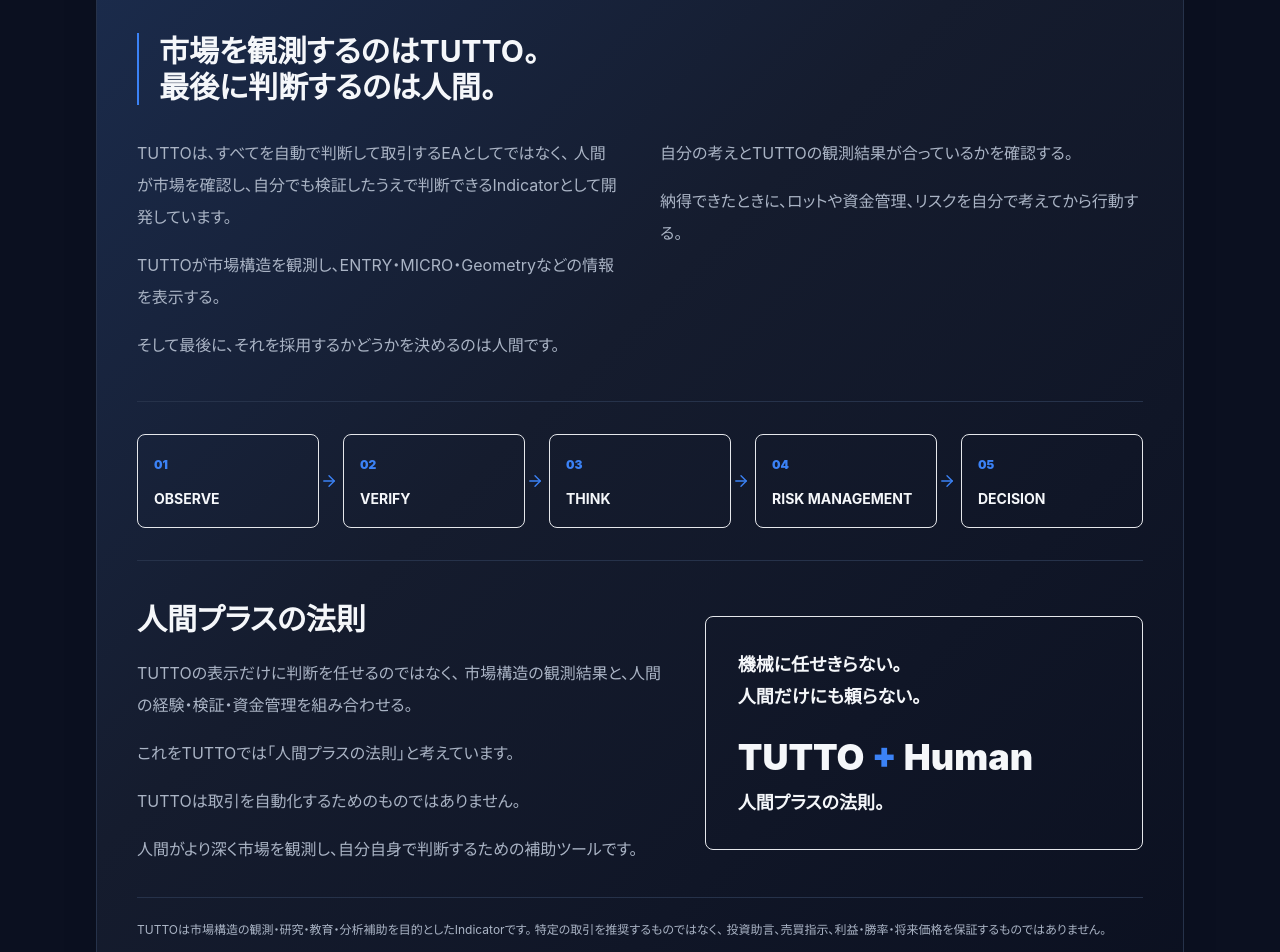
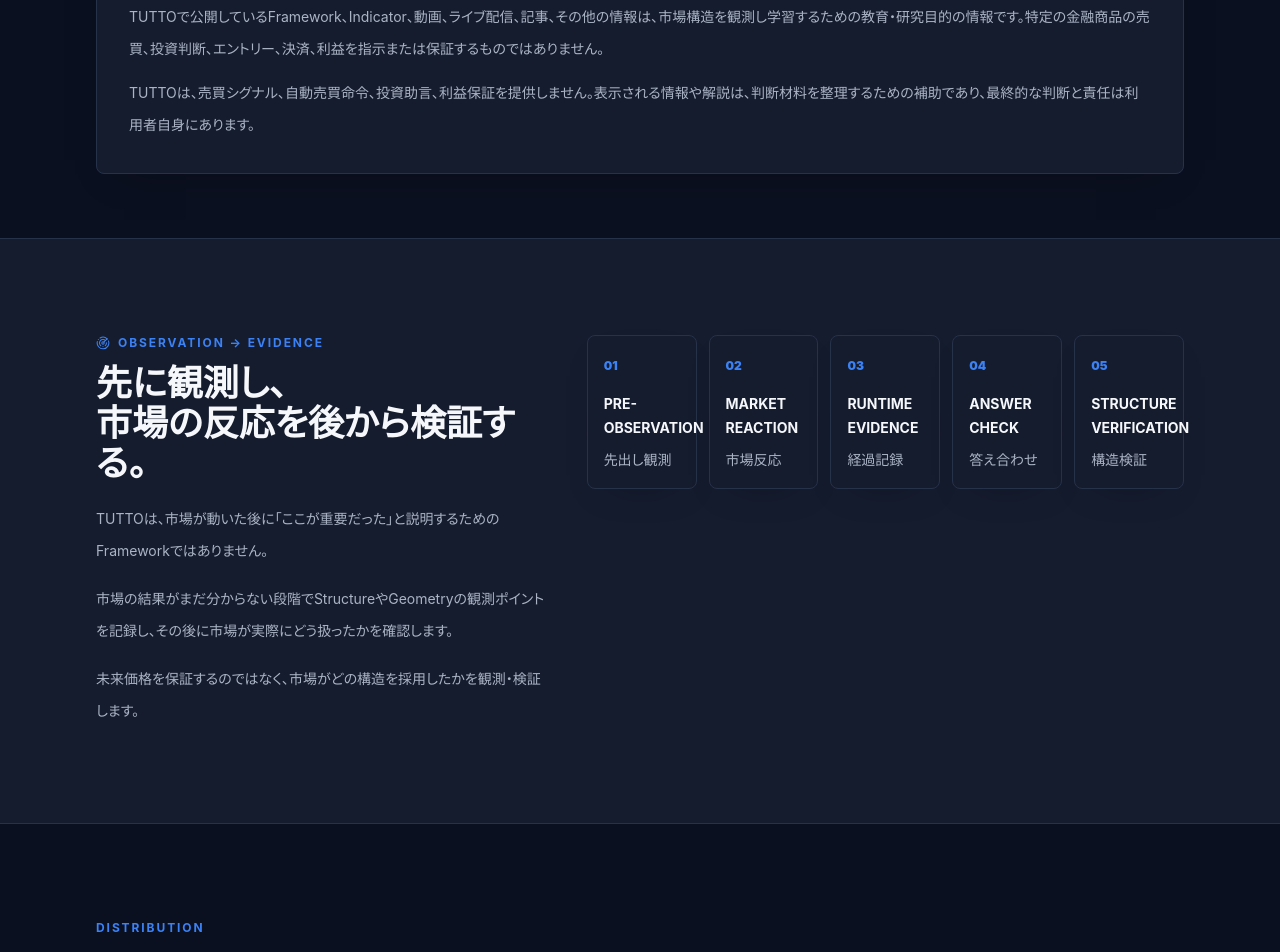
Before and after one commit to richfulllife923-ux/fx-education-site, a Next.js app: page / in a window 1280 px wide. Shown: the part 1600-2552 px from the top of the page. Built offline with nearby package versions, Linux system fonts and the light colour scheme.

Commit message:
Remove Human Plus section from homepage

```diff
--- a/app/page.tsx
+++ b/app/page.tsx
@@ -167,88 +167,6 @@
         </div>
       </section>
 
-      <section className="container-page pb-16 sm:pb-24" aria-labelledby="tutto-human-heading">
-        <div className="card border-primary/60 bg-[linear-gradient(135deg,rgba(59,130,246,0.16),rgba(21,28,46,0.88)_44%,rgba(11,16,32,0.96))] p-6 sm:p-8 lg:p-10">
-          <p className="eyebrow">TUTTO + HUMAN</p>
-          <h2 id="tutto-human-heading" className="text-3xl font-bold leading-snug text-text-primary sm:text-4xl">
-            なぜEAではなく、Indicatorなのか
-          </h2>
-          <p className="mt-8 border-l-2 border-primary pl-5 text-2xl font-bold leading-relaxed text-text-primary sm:text-3xl">
-            市場を観測するのはTUTTO。<br />
-            最後に判断するのは人間。
-          </p>
-          <div className="mt-8 grid gap-6 text-base leading-8 text-text-secondary lg:grid-cols-2 lg:gap-10">
-            <div className="space-y-4">
-              <p>
-                TUTTOは、すべてを自動で判断して取引するEAとしてではなく、
-                人間が市場を確認し、自分でも検証したうえで判断できるIndicatorとして開発しています。
-              </p>
-              <p>
-                TUTTOが市場構造を観測し、ENTRY・MICRO・Geometryなどの情報を表示する。
-              </p>
-              <p>
-                そして最後に、それを採用するかどうかを決めるのは人間です。
-              </p>
-            </div>
-            <div className="space-y-4">
-              <p>
-                自分の考えとTUTTOの観測結果が合っているかを確認する。
-              </p>
-              <p>
-                納得できたときに、ロットや資金管理、リスクを自分で考えてから行動する。
-              </p>
-            </div>
-          </div>
-
-          <ol aria-label="観測から人間の最終判断までの流れ" className="my-10 grid grid-cols-1 gap-8 border-y border-border py-8 lg:grid-cols-5 lg:gap-6">
-            {["OBSERVE", "VERIFY", "THINK", "RISK MANAGEMENT", "DECISION"].map((step, index) => (
-              <li key={step} className="relative min-w-0 rounded-card border border-primary/40 bg-background/55 p-4">
-                <span className="font-display text-xs font-black text-primary">0{index + 1}</span>
-                <p className="mt-3 font-display text-sm font-bold leading-6 text-text-primary">{step}</p>
-                {index < 4 && (
-                  <ArrowRight size={18} strokeWidth={1.8} aria-hidden="true" className="absolute -bottom-6 left-1/2 -translate-x-1/2 rotate-90 text-primary lg:-right-5 lg:bottom-auto lg:left-auto lg:top-1/2 lg:-translate-y-1/2 lg:translate-x-0 lg:rotate-0" />
-                )}
-              </li>
-            ))}
-          </ol>
-
-          <div className="grid gap-8 lg:grid-cols-[1.1fr_0.9fr] lg:items-center">
-            <div>
-              <h3 className="text-2xl font-bold text-text-primary sm:text-3xl">人間プラスの法則</h3>
-              <div className="mt-5 space-y-4 text-base leading-8 text-text-secondary">
-                <p>
-                  TUTTOの表示だけに判断を任せるのではなく、
-                  市場構造の観測結果と、人間の経験・検証・資金管理を組み合わせる。
-                </p>
-                <p>
-                  これをTUTTOでは「人間プラスの法則」と考えています。
-                </p>
-                <p>
-                  TUTTOは取引を自動化するためのものではありません。
-                </p>
-                <p>
-                  人間がより深く市場を観測し、自分自身で判断するための補助ツールです。
-                </p>
-              </div>
-            </div>
-            <div className="rounded-card border border-primary/40 bg-background/55 p-6 sm:p-8">
-              <p className="text-lg font-semibold leading-8 text-text-primary">
-                機械に任せきらない。<br />
-                人間だけにも頼らない。
-              </p>
-              <p className="mt-6 font-display text-3xl font-black text-text-primary sm:text-4xl">
-                TUTTO <span className="text-primary">+</span> Human
-              </p>
-              <p className="mt-3 text-lg font-bold text-text-primary">人間プラスの法則。</p>
-            </div>
-          </div>
-          <p className="mt-8 border-t border-border pt-5 text-xs leading-6 text-text-secondary">
-            TUTTOは市場構造の観測・研究・教育・分析補助を目的としたIndicatorです。
-            特定の取引を推奨するものではなく、
-            投資助言、売買指示、利益・勝率・将来価格を保証するものではありません。
-          </p>
-        </div>
-      </section>
       <section className="container-page pb-12 sm:pb-16">
         <div className="card border-primary p-6 sm:p-8">
           <p className="eyebrow"><ShieldCheck size={14} strokeWidth={1.8} /> Important Notice</p>
```
